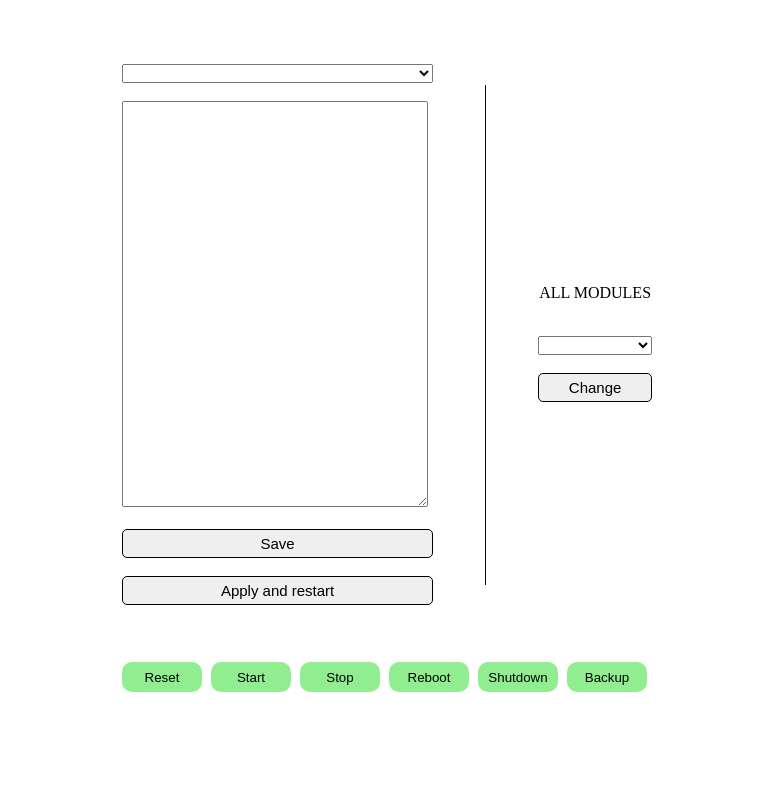
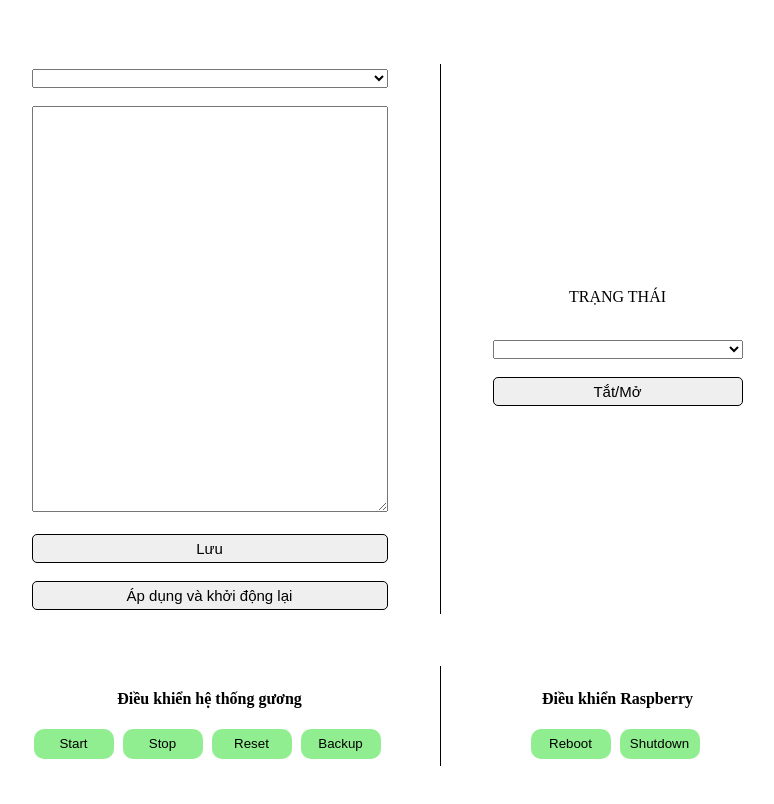
Before and after one commit to phungorquan/THESIS, a plain HTML site: page view/configserver.html in a window 1280 px wide. Shown: the whole page, without its empty margins (253-1027 px from the left). Drawn offline with nearby package versions, Linux system fonts and the light colour scheme; files that its build step writes are made by us from their sources; no server answers; files whose address does not match are found by name.

Commit message:
Change to VietNamese Edit minor layout

```diff
--- a/configbackend.js
+++ b/configbackend.js
@@ -2,7 +2,7 @@ var mySocketIO = io(); // Create my socket
 var ns_ConfigServer = {
     ON: 1,
     OFF: 0,
-    OnDisableOption:"Select modules" ,
+    OnDisableOption:"Chọn mô-đun" ,
     numOfModules:0
 };
 
--- a/view/configserver.html
+++ b/view/configserver.html
@@ -14,39 +14,45 @@
         <tr>
           <td style = "border: 0px solid black; border-radius: 10px;">
             <select id ="dropONModules" style = "text-align: center; width: 100%;" onchange="dropONModules()"></select><br><br>
-          <textarea id = "modulesContent" style = "width:300px; height:400px;"></textarea><br><br>
-          <button id = "buttonSavePro" class = "myButton" onclick="saveModuleContent()">Save</button><br><br>
-          <button id = "buttonGenPro" class = "myButton" onclick="genModuleContent()">Apply and restart</button>
+            <textarea id = "modulesContent" style = "width:350px; height:400px;"></textarea><br><br>
+            <button id = "buttonSavePro" class = "myButton" onclick="saveModuleContent()">Lưu</button><br><br>
+            <button id = "buttonGenPro" class = "myButton" onclick="genModuleContent()">Áp dụng và khởi động lại</button>
           </td>
-        <td><div style = "border-left: 1px solid black;height: 500px;"></div></td>
-        <td style = "border: 0px solid black; border-radius: 10px;">
-          <p style = "text-align: center; float: center;">ALL MODULES</p>
+          <td><div style = "border-left: 1px solid black;height: 550px;"></div></td>
+          <td style = "border: 0px solid black; border-radius: 10px; width: 250px;">
+            <p style = "text-align: center; float: center;">TRẠNG THÁI</p>
             <table id="allModulesStatus" style = "width:100%; text-align: center;"></table><br>
             <table>
               <select id ="dropAllModules" style = "text-align: center; width: 100%;"></select><br><br>
-            <button id = "buttonApplyStatus" class = "myStatusButton" onclick="updateStatus()">Change</button>
+              <button id = "buttonApplyStatus" class = "myStatusButton" onclick="updateStatus()">Tắt/Mở</button>
             </table>
           </td>
       </tr>
       <tr>
-          <td colspan="3">
-              <button class="myCmdButton" id="btnReset" onclick="cmdButton(0)">
-                  Reset
-              </button>
+          <td  style = "text-align:center;">
+             <p><b>Điều khiển hệ thống gương</p>
               <button class="myCmdButton" id="btnStart" onclick="cmdButton(1)">
                   Start
               </button>
               <button class="myCmdButton" id="btnStop" onclick="cmdButton(2)">
                   Stop
               </button>
+              <button class="myCmdButton" id="btnReset" onclick="cmdButton(0)">
+                  Reset
+              </button>
+              <button class="myCmdButton" id="btnBackup" onclick="cmdButton(5)">
+                  Backup
+              </button>
+
+          </td>
+          <td><div style = "border-left: 1px solid black; height: 100px;"></div></td>
+          <td  style = "text-align:center;">
+            <p><b>Điều khiển Raspberry</p>
             <button class="myCmdButton" id="btnReboot" onclick="cmdButton(3)">
                 Reboot
             </button>
             <button class="myCmdButton" id="btnShutdown" onclick="cmdButton(4)">
                 Shutdown
-              </button>
-              <button class="myCmdButton" id="btnBackup" onclick="cmdButton(5)">
-                  Backup
             </button>
           </td>
       </tr>
```
Lines whose indentation alone changed are shown as unchanged.
